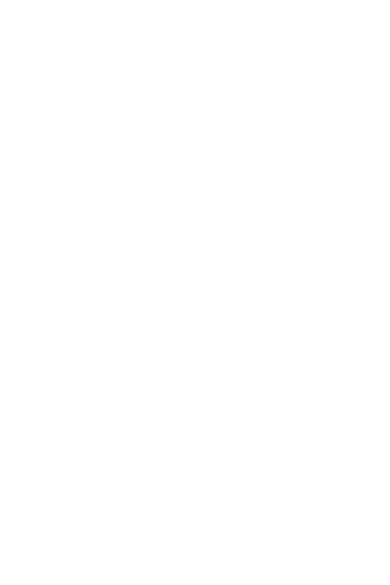
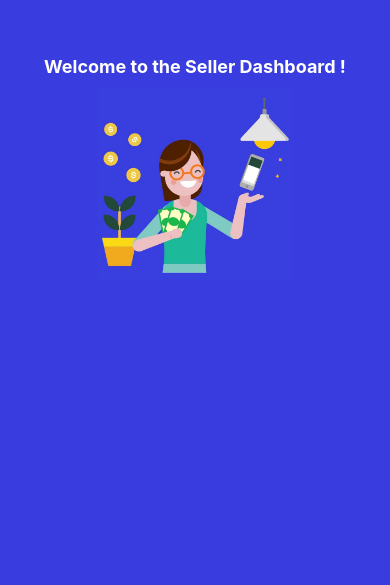
Before and after one commit to Alreadywinner/Brokers, a React (Create React App) app: page /Signup in a window 390 px wide. Shown: the part 259-844 px from the top of the page. Built offline with nearby package versions, Linux system fonts and the light colour scheme.

Commit message:
Third commit

```diff
--- a/src/App.tsx
+++ b/src/App.tsx
@@ -8,8 +8,8 @@
   return (
     <Router>
       <Switch>
-        <Route exact path="/Brokers" component={SignUp} />
-        <Route path="/sign-in" component={SignIn} />
+        <Route exact path="/Brokers" component={SignIn} />
+        <Route path="/Signup" component={SignUp} />
       </Switch>
     </Router>
   );
--- a/src/Components/SignIn/SignIn.css
+++ b/src/Components/SignIn/SignIn.css
@@ -13,11 +13,17 @@
     color:#1B0CAF;
 }
 .login-img-login{
+    display: flex;
+    flex-direction: column;
+    align-items: center;
+    justify-content: center;
     width: 50%;
+    height: 100vh;
+    color:#fff;
+    background-color: #393DDF;
 }
 .login-img-login img{
-    width: 100%;
-    height: 100vh;
+    width: 50%;
 }
 .main-heading{
     margin: 50px;
@@ -113,6 +119,10 @@
         align-items: center;
         background-color: #393DDF;
     }
+    .login-img-login h1{
+        font-size: 19px;
+        margin-bottom: 10px;
+    }
     .login-img-login img{
         width: 50%;
         height: auto;
@@ -135,3 +145,30 @@
         margin: 0;
     }
 }
+
+@media screen and (max-width:1024px){
+    .login-img-login h1{
+        font-size: 30px;
+    }
+    .login-img-login{
+        height: 100vh;
+    }
+}
+
+@media screen and (max-width:425px){
+    .login-img-login h1{
+        font-size: 20px;
+    }
+}
+
+@media screen and (max-width:450px){
+    .login-img-login h1{
+        font-size: 25px;
+    }
+}
+
+@media screen and (max-width:400px){
+    .login-img-login h1{
+        font-size: 18px;
+    }
+}
--- a/src/Components/SignIn/SignIn.tsx
+++ b/src/Components/SignIn/SignIn.tsx
@@ -8,6 +8,7 @@
         <div>
             <div className = "container">
             <div className = "login-img-login">
+                <h1>Welcome to the Seller Dashboard !</h1>
                 <img src = {login} alt = "Login" />
             </div>
             <div className = "signin-form">
@@ -26,7 +27,7 @@
                     <div className = "term">
                         <button className = "login-btn">Log In</button>
                     </div>
-                    <p className = "term">Dont have an account yet? &nbsp; <Link to = "/Brokers">Join Us</Link></p>
+                    <p className = "term">Dont have an account yet? &nbsp; <Link to = "/Signup">Join Us</Link></p>
                 </form>
             </div>
         </div>
--- a/src/Components/SignUp/SignUp.css
+++ b/src/Components/SignUp/SignUp.css
@@ -9,7 +9,13 @@
     font-weight: 650;
 }
 .login-img{
+    display: flex;
+    flex-direction: column;
+    align-items: center;
+    justify-content: center;
     width: 50%;
+    height: 100vh;
+    color:#fff;
     background-color: #393DDF;
 }
 .main-heading{
--- a/src/Components/SignUp/SignUp.tsx
+++ b/src/Components/SignUp/SignUp.tsx
@@ -6,6 +6,7 @@
     return(
         <div className = "container">
             <div className = "login-img-login">
+                <h1>Welcome to the Seller Dashboard !</h1>
                 <img src = {login} alt = "Login" />
             </div>
             <div className = "main-form">
@@ -47,7 +48,7 @@
                     <div className = "terms">
                         <button className = "login-btn">Create Account</button>
                     </div>
-                    <p className = "terms-2">Already have an account?&nbsp; <Link to = "/sign-in">Log in</Link></p>
+                    <p className = "terms-2">Already have an account?&nbsp; <Link to = "/Brokers">Log in</Link></p>
                 </form>
             </div>
         </div>
```
